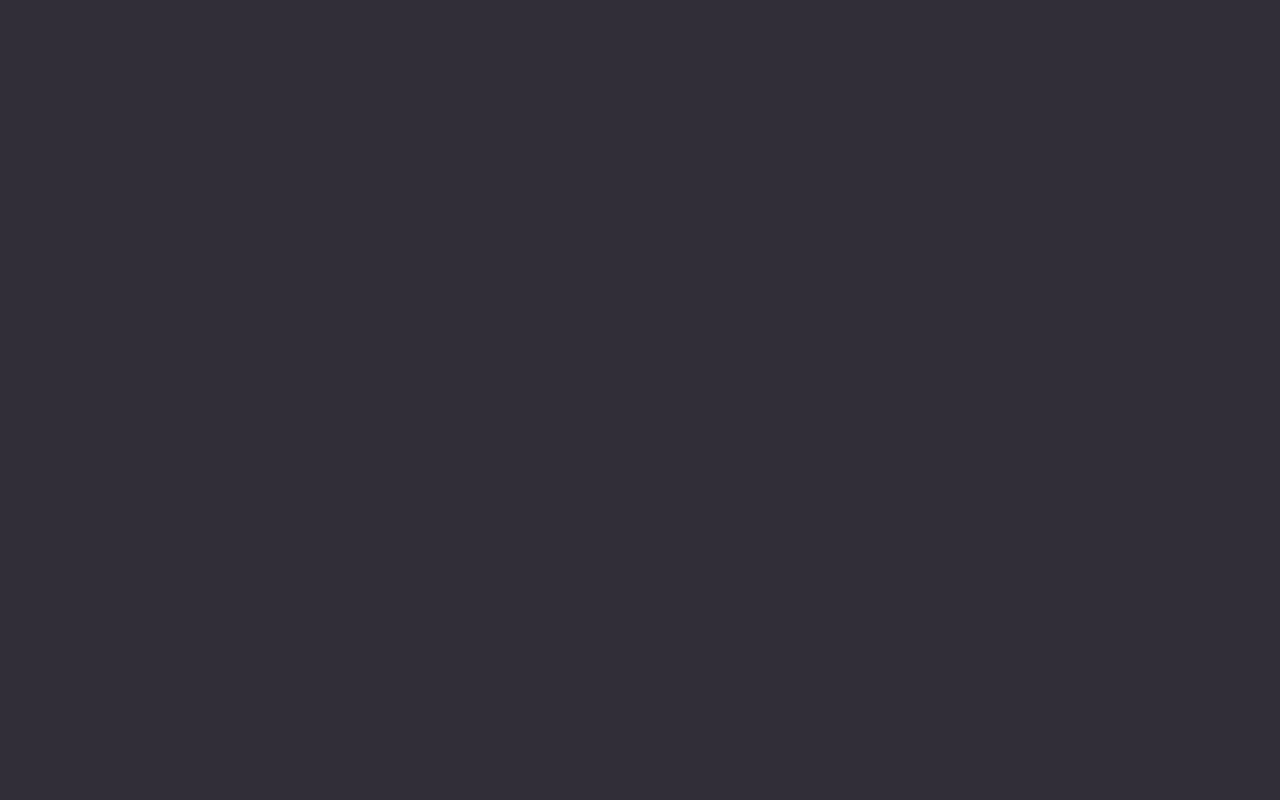
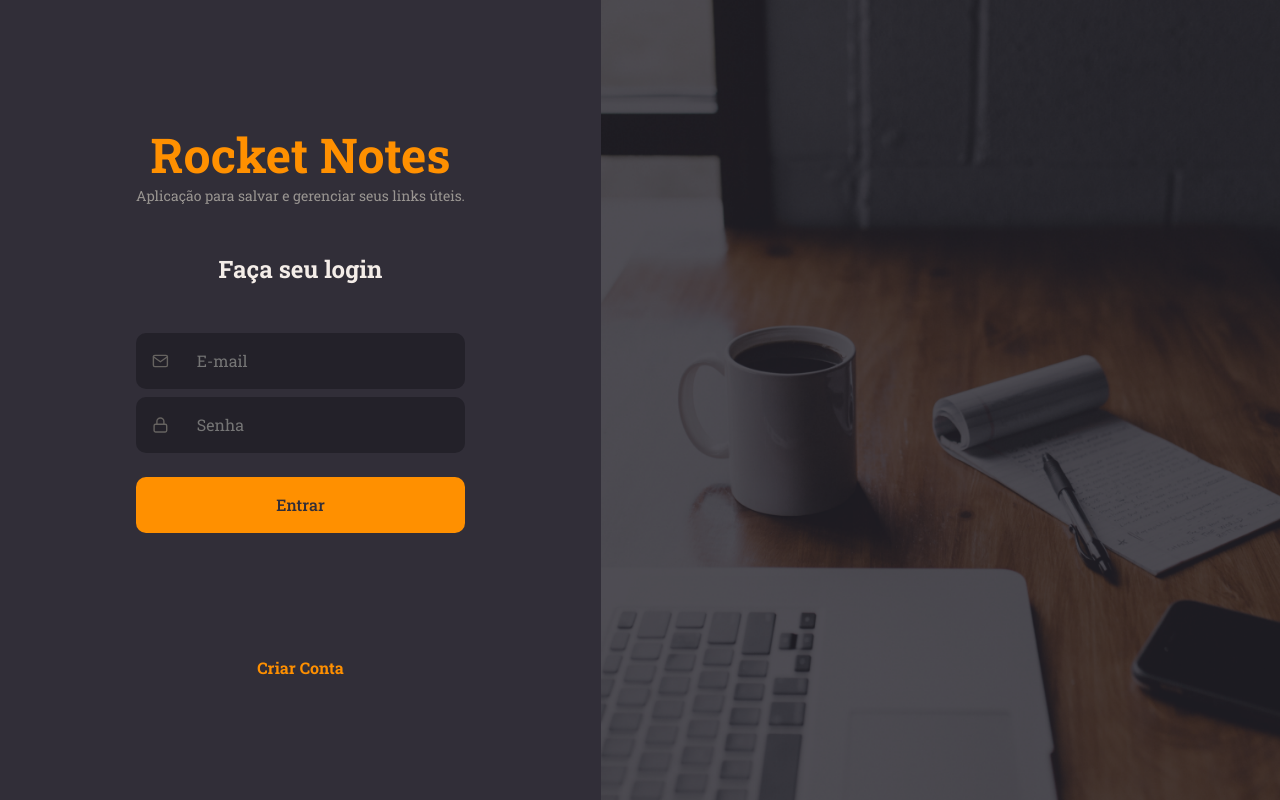
Before and after one commit to devleuuon/rocketNotesReact, a React (Vite) app: page / in a window 1280 px wide. Before the commit this address had no page. Built offline with nearby package versions, Linux system fonts and the light colour scheme.

Commit message:
correction routes

```diff
--- a/src/routes/auth.routes.jsx
+++ b/src/routes/auth.routes.jsx
@@ -6,8 +6,8 @@
 export function AuthRoutes() {
     return(
         <Routes>
-            <Route path='/<rocketnotesreact>/' element={<SignIn />} />
-            <Route path='/<rocketnotesreact>/register' element={<SignUp />} />
+            <Route path='/' element={<SignIn />} />
+            <Route path='/register' element={<SignUp />} />
         </Routes>
     )
 }
--- a/src/routes/index.jsx
+++ b/src/routes/index.jsx
@@ -1,12 +1,11 @@
 import { BrowserRouter } from "react-router-dom";
-import { HashRouter } from "react-router-dom";
 // import { AppRoutes } from "./app.routes";
 import { AuthRoutes } from "./auth.routes";
 
 export function Routes() {
     return(
-        <HashRouter>
+        <BrowserRouter>
         < AuthRoutes />
-        </HashRouter>
+        </BrowserRouter>
     )
 }
```
